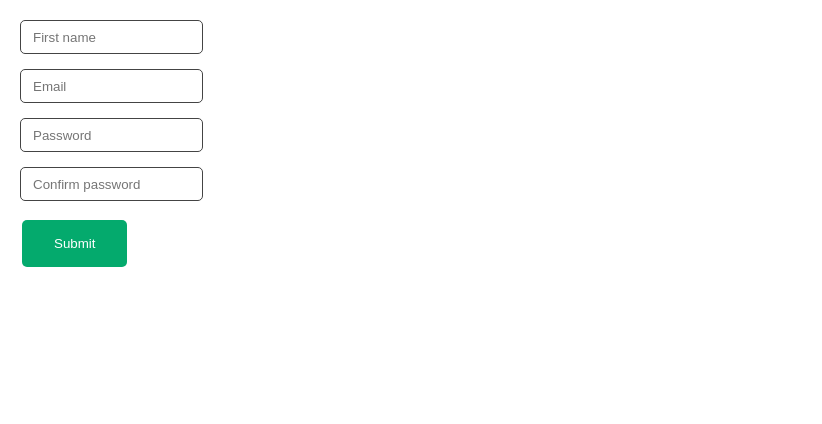
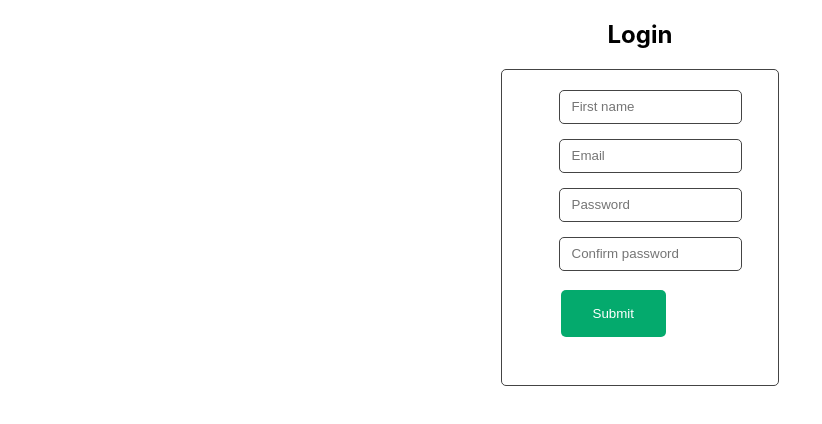
Before and after one commit to NoahRobit72/ReactTest, a React (Create React App) app in the folder research-app/: page /login in a window 1280 px wide. Shown: the top 424 px of the page, without its empty margins (0-822 px from the left). Built offline with nearby package versions, Linux system fonts and the light colour scheme.

Commit message:
add login files

```diff
--- a/research-app/src/App.js
+++ b/research-app/src/App.js
@@ -6,6 +6,8 @@ import LabsBU from "./pages/LabPages/LabsBU"
 import LabsMIT from "./pages/LabPages/LabsMIT"
 import LabsNU from './pages/LabPages/LabsNU';
 import { LoginPage } from './pages/LoginPages/LoginPage';
+import HomeLoggedIn from './pages/HomeLoggedIn';
+
 
 
 function App() {
@@ -13,6 +15,7 @@ function App() {
     <BrowserRouter>
       <Routes>
         <Route path="/" element={<Home />} />
+        <Route path="/:id" element={<HomeLoggedIn/>} />
         <Route path="/LabsBU" element={<LabsBU />} />
         <Route path="/LabsMIT" element={<LabsMIT />} />
         <Route path="/LabsNU" element={<LabsNU />} />
--- /dev/null
+++ b/research-app/src/components/HeaderLoggedIn.js
@@ -0,0 +1,16 @@
+import React from 'react';
+import { Link } from "react-router-dom"
+
+import '../css/Header.css';
+
+function HeaderLoggedIn(props) {
+  return (
+    <header>
+    <Link className="site-logo" to="/">ResearchReviews.com</Link>
+    <p className='insertName'>Hi {props.name} </p>
+    <Link to="/login">Login</Link>
+  </header>
+  );
+}
+
+export default HeaderLoggedIn;
--- a/research-app/src/css/Header.css
+++ b/research-app/src/css/Header.css
@@ -25,3 +25,11 @@ header a {
     font-family: Arial, Helvetica, sans-serif;
 
 }
+
+.insertName {
+    text-decoration: none;
+    color: black;
+    font-weight: 800;
+    margin-right: 1in;
+    font-family: Arial, Helvetica, sans-serif;
+}
--- a/research-app/src/css/LoginPage.css
+++ b/research-app/src/css/LoginPage.css
@@ -5,14 +5,21 @@ input {
     border: 1px solid #444;
     border-radius: 5px;
     display: block;
-}
+  }
 
-.formLogin{
+  .formLogin {
     padding-top: 20px;
     padding-left: 20px;
-}
+    display: flex;
+    justify-content: center;
+    border: 1px solid #444;
+    border-radius: 5px;
+    width: 20%;
+    margin: auto;
+    margin-top: .2in;
+  }
 
-button{
+  button {
     background-color: #04AA6D;
     border: none;
     color: white;
@@ -21,5 +28,18 @@ button{
     margin: 4px 2px;
     cursor: pointer;
     border-radius: 5px;
+    margin-bottom: .5in;
+  }
+
+  h2{
+    text-align:center;
+}
+
+p{
+    text-align:center;
+}
+
+button{
+    justify-content: center;
 
 }
--- /dev/null
+++ b/research-app/src/pages/HomeLoggedIn.js
@@ -0,0 +1,21 @@
+import React from "react"
+import { Link, useParams } from "react-router-dom"
+import HeaderLoggedIn from "../components/HeaderLoggedIn"
+import Slogan from "../components/Slogan"
+import "../css/Home.css"
+
+export default function HomeLoggedIn() {
+    const params = useParams()
+
+    return (
+    <div className="about-page-container">
+        <HeaderLoggedIn name = {params.id} />
+        <Slogan/>
+        <div className="button-div">
+            <Link className="link-button" to="/LabsBU">BU</Link>
+            <Link className="link-button" to="/LabsMIT">MIT</Link>
+            <Link className="link-button" to="/LabsNU">NU</Link>
+        </div>
+    </div>
+    )
+  }
--- a/research-app/src/pages/LabReviews.js
+++ b/research-app/src/pages/LabReviews.js
@@ -25,7 +25,6 @@ function LabReviews() {
   // Returns json file of reviews
 
 
-
   const LabReviews = reviews.map(review => (
     <div className="reviews-tile">
       <p>Position: {review.Position}</p>
--- a/research-app/src/pages/LoginPages/LoginPage.js
+++ b/research-app/src/pages/LoginPages/LoginPage.js
@@ -1,28 +1,7 @@
 import React from "react"
 import "../../css/LoginPage.css"
 import { useState } from 'react';
-
-
-// import { initializeApp } from "firebase/app";
-// import { getDatabase, ref, set } from "firebase/database";
-// import { getAuth, createUserWithEmailAndPassword } from "firebase/auth";
-
-// // Your web app's Firebase configuration
-// const firebaseConfig = {
-//     apiKey: "AIzaSyDnvTbZTBGEP0D40K0ohmqDQsFVP3Iy-lU",
-//     authDomain: "ratingsreview-f04f9.firebaseapp.com",
-//     projectId: "ratingsreview-f04f9",
-//     storageBucket: "ratingsreview-f04f9.appspot.com",
-//     messagingSenderId: "984944313406",
-//     appId: "1:984944313406:web:52a529d0d3b00c3e18bd6f",
-//     measurementId: "G-0QPK4X29BL"
-//   };
-
-// // Initialize Firebase
-// const app = initializeApp(firebaseConfig);
-// const database = getDatabase(app);
-// const auth = getAuth();
-
+import { useNavigate } from "react-router-dom";
 
 
 export function LoginPage() {
@@ -35,6 +14,8 @@ export function LoginPage() {
     })
 
     const [showError, setShowError] = useState(false); // initialize state for error message
+    const navigate = useNavigate(false);
+
 
 
     // Parse the inputs and same them to variables
@@ -49,9 +30,11 @@ export function LoginPage() {
     // On submit send this value to the firebase login
     function handleSubmit(event) {
         event.preventDefault()
-        if(formData.password === formData.password2){
+        if((formData.password === formData.password2) && (formData.password !== "")){
             console.log("user submitted")
             setShowError(false);
+            var sendString = "/" + formData.firstName
+            navigate(sendString);
 
         }
         else{
@@ -61,6 +44,8 @@ export function LoginPage() {
     }
 
     return (
+    <div>
+        <h2>Login</h2>
     <div className="formLogin">
         <form onSubmit={handleSubmit}>
             <input
@@ -91,10 +76,11 @@ export function LoginPage() {
                 name="password2"
                 value={formData.password2}
             />
+            <button>Submit</button>
             {showError && <p>Passwords do not match. Please try again.</p>}
-            <button>Submit</button>
 
         </form>
     </div>
+    </div>
     )
 }
```
